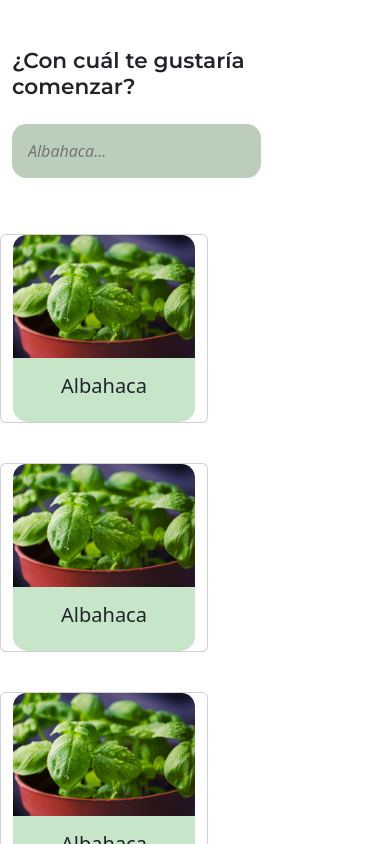
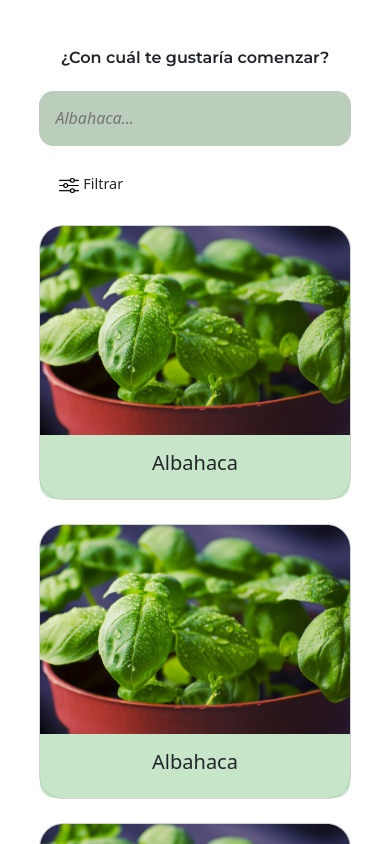
Before and after one commit to BrajhanLop/AromaticsApp, a React (Vite) app: page /plantas in a window 390 px wide. Shown: the top 844 px of the page. Built offline with nearby package versions, Linux system fonts and the light colour scheme.

Commit message:
termine el responsive de la seccion plantas

```diff
--- /dev/null
+++ b/src/pages/plantas/OffCanvas.jsx
@@ -0,0 +1,73 @@
+import React, { useState } from 'react';
+import Button from 'react-bootstrap/Button';
+import Offcanvas from 'react-bootstrap/Offcanvas';
+import filtrar from '../../images/filtrar.png';
+
+export default function OffCanvas() {
+  const [show, setShow] = useState(false);
+  const handleClose = () => setShow(false);
+  const handleShow = () => setShow(true);
+
+  return (
+    <>
+        <Button className='d-flex btnFiltro' variant="primary" onClick={handleShow}>
+            <img className="imageFiltrar" src={filtrar} alt="aromaticas" />
+        </Button>
+
+        <Offcanvas className="containerOffcanvas" show={show} onHide={handleClose}>
+        <Offcanvas.Header closeButton>
+          <Offcanvas.Title></Offcanvas.Title>
+        </Offcanvas.Header>
+        <Offcanvas.Body className="containerOffcanvas">
+
+        {/* /* --------cambios empece dos pasos mas atras  ctrl z y ctrl z + ----- */ }
+            <section className="filtro">
+              <h5 className="textFiltro">Filtrar por:</h5>
+              <div className="containerLinea">
+                <div className="lineaFiltro"></div>
+              </div>
+              <h5 className="textFiltro">Época de cultivo</h5>
+              <div className="d-flex justify-content-start align-items-center">
+                <div className="colorVerde"></div>
+                <p className="parrafoFiltro">Primavera / verano</p>
+              </div>
+              <div className="d-flex justify-content-start align-items-center">
+                <div className="colorVerde"></div>
+                <p className="parrafoFiltro">Otoño / Invierno</p>
+              </div>
+              <div className="containerLinea">
+                <div className="lineaFiltro linea2"></div>
+              </div>
+              <h5 className="textFiltro">Resistencia</h5>
+              <div className="d-flex justify-content-start align-items-center">
+                <div className="colorVerde"></div>
+                <p className="parrafoFiltro">Interior</p>
+              </div>
+              <div className="d-flex justify-content-start align-items-center">
+                <div className="colorVerde"></div>
+                <p className="parrafoFiltro">Exterior</p>
+              </div>
+              <div className="containerLinea">
+                <div className="lineaFiltro linea2"></div>
+              </div>
+              <h5 className="textFiltro">Exigencia</h5>
+              <div className="d-flex justify-content-start align-items-center">
+                <div className="colorVerde"></div>
+                <p className="parrafoFiltro">Principiante</p>
+              </div>
+              <div className="d-flex justify-content-start align-items-center">
+                <div className="colorVerde"></div>
+                <p className="parrafoFiltro">Intermedio</p>
+              </div>
+              <div className="d-flex justify-content-start align-items-center">
+                <div className="colorVerde finConMargin"></div>
+                <p className="parrafoFiltro finConMargin">Experimentado</p>
+              </div>
+            </section>
+
+
+        </Offcanvas.Body>
+      </Offcanvas>
+    </>
+  );
+}
--- a/src/pages/plantas/Plantas.jsx
+++ b/src/pages/plantas/Plantas.jsx
@@ -1,8 +1,11 @@
 import React from "react";
 import albahaca from "../../images/albahaca-1.svg";
+
 import Card from "react-bootstrap/Card";
 import "./plantas.css";
+import OffCanvas from "./OffCanvas";
 /* import { BiSearch } from 'react-icons/fa'; */
+
 const Plantas = () => {
   return (
     <>
@@ -54,9 +57,14 @@ const Plantas = () => {
             </section>
           </div>
 
-          <div className="containerPlants d-flex flex-column align-items-center justify-content-center">
+          <div className="containerPlants">
             <h4 className="titPlantasFiltro">¿Con cuál te gustaría comenzar?</h4>
             <input type="text" placeholder="Albahaca..." className="inputFilter" />
+            <section className="filtroMobile">
+
+              <OffCanvas />
+              <p className="textoBtnFiltrar">Filtrar</p>
+            </section>
             <section className="row row-cols-1 row-cols-md-3 containerCards">
               <Card className="cardPlanta">
                 <Card.Img className="planta" variant="top" src={albahaca} />
--- a/src/pages/plantas/plantas.css
+++ b/src/pages/plantas/plantas.css
@@ -1,6 +1,10 @@
 
 .containerPlants {
     width: 70%;
+    display: flex;
+    flex-direction: column;
+    align-items: center;
+    justify-content: center;
 }
 
 .containerFiltro {
@@ -85,6 +89,9 @@
 .cardPlanta {
     width: 13rem;
     margin-bottom: 2.5rem;
+    border-radius: 1.5rem;
+    padding-right: 0;
+    padding-left: 0;
 }
 
 .planta {
@@ -92,7 +99,7 @@
 }
 
 .cardBody {
-    background: rgba(165, 214, 167, 0.62);
+    background-color: rgba(165, 214, 167, 0.62);
     border-radius: 0px 0px 15px 15px;
 }
 
@@ -102,9 +109,72 @@
     font-size: 1rem;
 }
 
+.filtroMobile {
+    display: none;
+}
+
 @media (max-width: 576px) {
+
+    .containerPlants {
+        width: 100%;
+    }
+
+    .cardPlanta {
+        width: 80%;
+        margin: auto;
+        margin-bottom: 1.5rem;
+        padding-right: 0;
+        padding-left: 0;
+        border-radius: 1.5rem;
+    }
+
+    .inputFilter {
+        width: 85%;
+        margin-bottom: 1.5rem;
+    }
+
+    .titPlantasFiltro {
+        text-align: center;
+        font-size: 1rem;
+    }
+
 
     .containerFiltro {
         display: none;
     }
+
+    .filtroMobile {
+        display: flex;
+        justify-content: flex-start;
+        margin-bottom: 1.5rem;
+        margin-right: 60%;
+    }
+
+    .textoBtnFiltrar {
+        font-size: .9rem;
+        font-weight: 400;
+        margin-left: .3rem;
+        margin-bottom: 0;
+        margin-top: .2rem;
+
+    }
+
+    .btnFiltro {
+        background-color: transparent;
+        border: none;
+        padding-right: 0;
+    }
+
+    .imageFiltrar {
+        width: 1.2rem;
+    }
+
+    .containerOffcanvas {
+        width: 100%;
+    }
+
+    .filtro {
+        width: 100%;
+        margin-top: 0;
+    }
 }
```
Also changed, not shown: src/images/filtrar.png (added).
